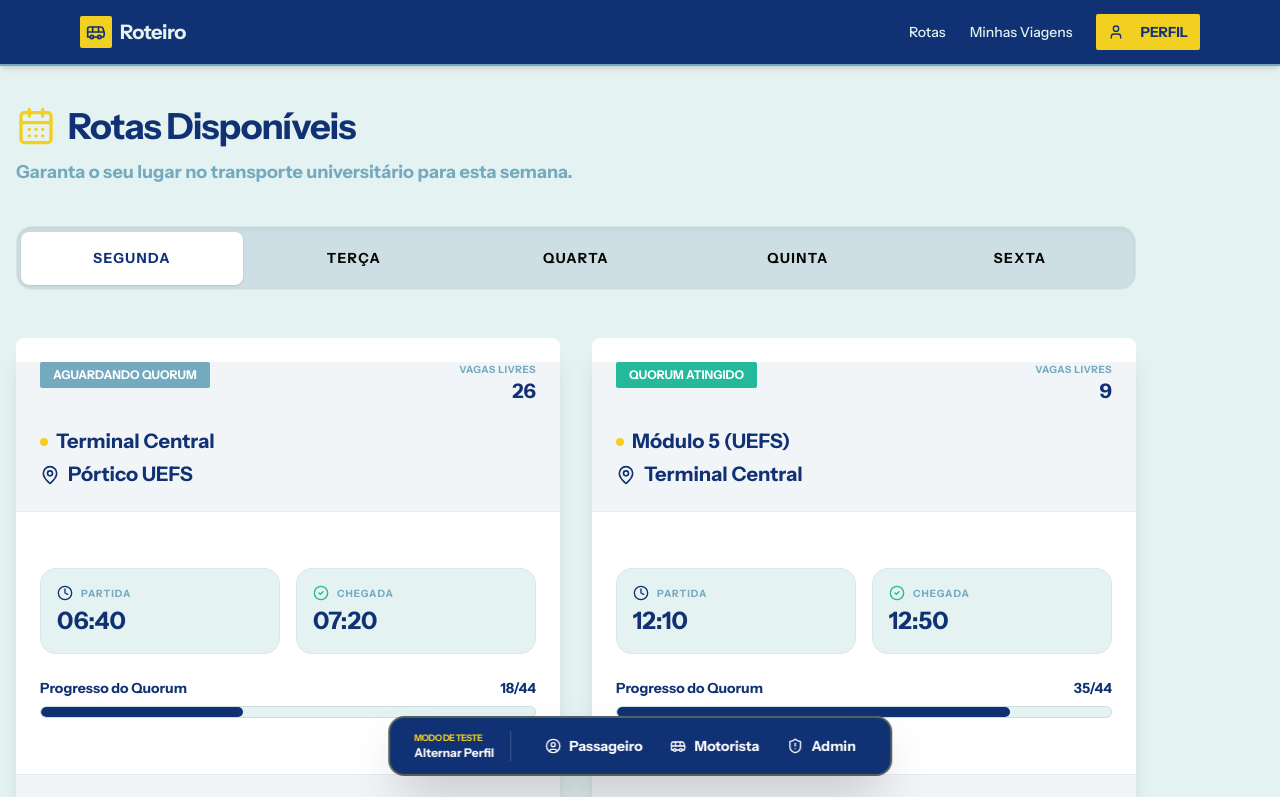
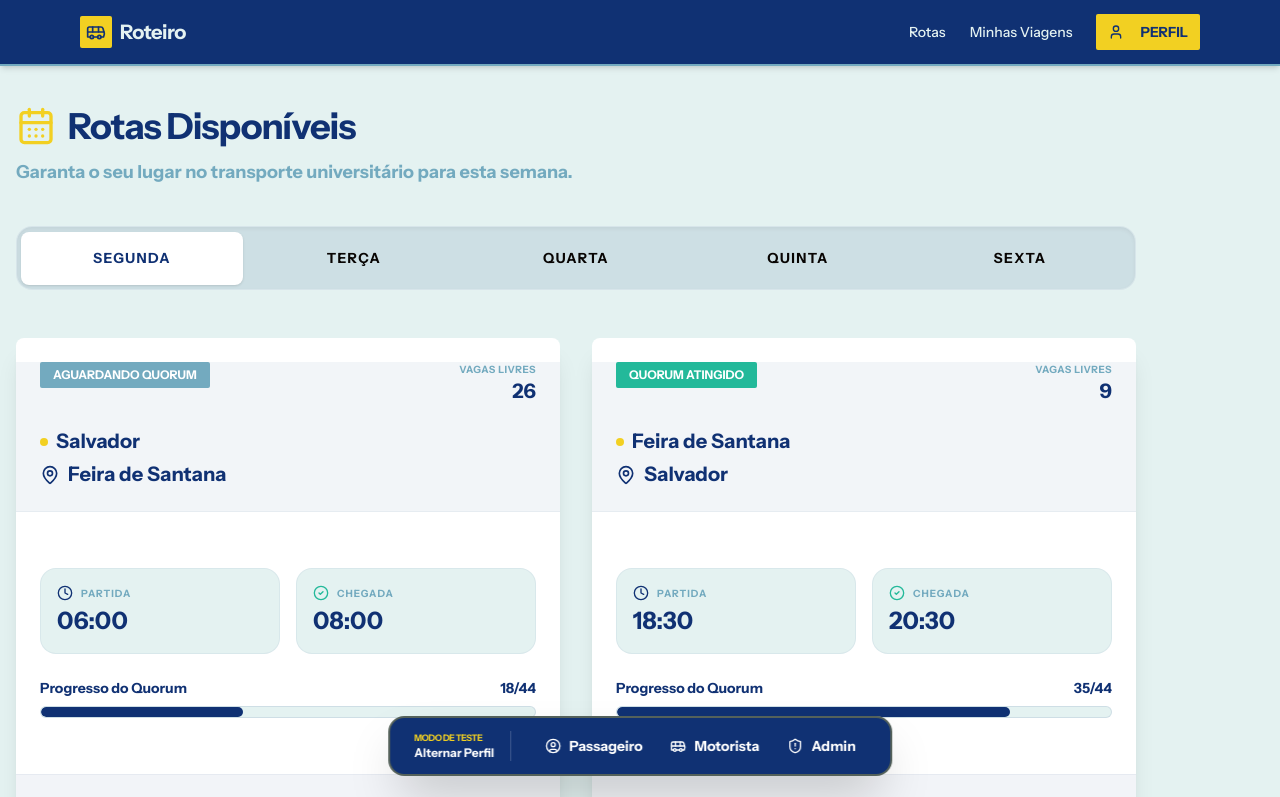
Before and after one commit to davidm34/mi-eng-software-telas, a Next.js app: page /passageiro in a window 1280 px wide. Shown: the top 797 px of the page. Built offline with nearby package versions, Linux system fonts and the light colour scheme.

Commit message:
alteração de viagens

```diff
--- a/app/passageiro/page.tsx
+++ b/app/passageiro/page.tsx
@@ -24,10 +24,10 @@ const VIAGENS_REQUISITOS = [
   {
     id: "1",
     dia: "segunda",
-    origem: "Terminal Central",
-    destino: "Pórtico UEFS",
-    horarioInicio: "06:40",
-    horarioFim: "07:20",
+    origem: "Salvador",
+    destino: "Feira de Santana",
+    horarioInicio: "06:00",
+    horarioFim: "08:00",
     inscritos: 18,
     quorum: 20,
     vagasTotais: 44,
@@ -36,10 +36,10 @@ const VIAGENS_REQUISITOS = [
   {
     id: "2",
     dia: "segunda",
-    origem: "Módulo 5 (UEFS)",
-    destino: "Terminal Central",
-    horarioInicio: "12:10",
-    horarioFim: "12:50",
+    origem: "Feira de Santana",
+    destino: "Salvador",
+    horarioInicio: "18:30",
+    horarioFim: "20:30",
     inscritos: 35,
     quorum: 20,
     vagasTotais: 44,
```
